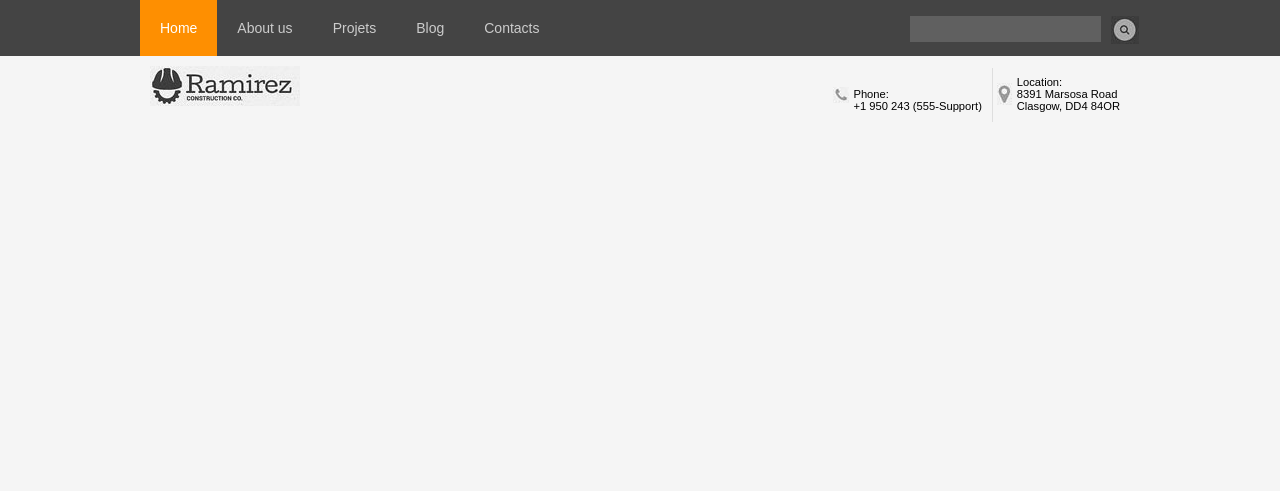
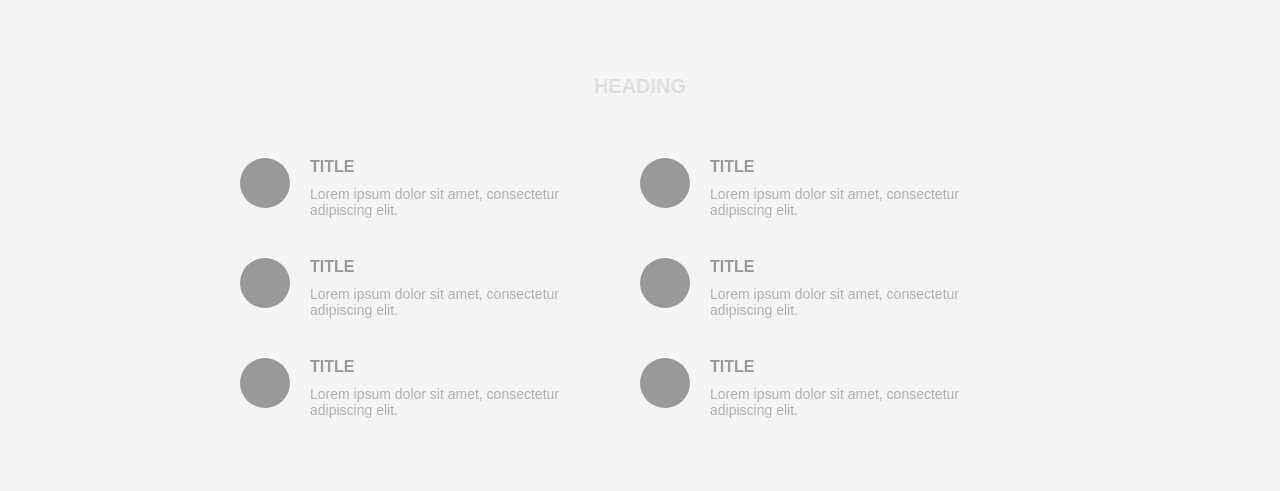
Before and after one commit to joshbloom/dws1, a plain HTML site: page components/4/component.html in a window 1280 px wide. Drawn offline with Linux system fonts and the light colour scheme.

Commit message:
component 4

```diff
--- a/components/4/component.css
+++ b/components/4/component.css
@@ -2,90 +2,70 @@
 ================================================================================
 COMPONENT STYLESHEET
 ================================================================================ */
+html { font-size: 62.5% }
 body {
 	background: #f5f5f5;
-	font: 14px sans-serif;
+	font: 1.4em sans-serif;
+	color: #b0b0b0;
 }
-nav ul, header {
+
+section {
 	max-width: 1000px;
 	margin: 0 auto;
+	padding: 75px 100px 50px 100px;
 }
-header::after, nav ul::after {
+section::after {
 	content: "";
 	display: table;
 	clear: both;
 }
 
+h2 {
+	font-size: 2rem;
+	color: #dfdfdf;
+	text-transform: uppercase;
+	font-weight: 900;
+	margin-bottom: 4rem;
+	text-align: center;
+}
 
+h3 {
+	margin: 0 0 1rem 0;
+	font-size: 1.6rem;
+	color: #999999;
+	text-transform: uppercase;
+	font-weight: 900;
+}
 
-/* NAV ======================================== */
-nav {
-	background: #444444;
+/* ARTICLE ======================================== */
+article {
+	position: relative;
+	padding: 2rem 1.5rem 2rem 7rem;
 }
-nav li {
-	list-style-type: none;
-	float: left;
+article::before {
+	content: "";
+	position: absolute;
+	top: 2rem;
+	left: 0;
+	display: block;
+	width: 50px;
+	height: 50px;
+	background: #999999;
+	border-radius: 50%;
 }
-nav li:last-of-type { float: right; }
-nav li a{
-	display: block;
-	padding: 20px;
-	color: #cccccc;
-}
-.current a {
-	background: #fe8f01;
-	color: #ffffff;
+
+@media (min-width: 650px) {
+	article {
+		width: 50%;
+		float: left;
+	}
 }
 
 
-/* SEARCH ======================================== */
-nav form { padding: 0; }
-nav form p { display: inline-block; }
-nav label { display: inline-block; text-indent: -9999px; }
-nav input[type="text"] {
-	display: block;
-	margin: 0 5px;
-	padding: 5px;
-	background: rgba(255, 255, 255, 0.15);
+/* IMAGE ======================================== */
+img {
+	width: 15rem;
+	height: 15rem;
+	border-radius: 50%;
+	background-color: #b0b0b0;
 }
-nav button {
-	border: none;
-	width: 30px;
-	height: 30px;
-	background: url('images/search.jpg') no-repeat center center;
-	text-indent: -9999px;
-}
-
-
-/* HEADER ======================================== */
-body > header { padding: 10px; }
-body > header img {
-	width: 150px;
-	height: 40px;
-	background: url('images/ramirez.jpg') no-repeat left center;
-	text-indent: -9999px;
-	float: left;
-}
-
-body > header dl { float: right; }
-body > header dt { display: none; }
-body > header dd {
-	display: inline-block;
-	padding: 10px 10px 10px 20px;
-	font-size: 80%;
-}
-body > header dd:first-of-type { border-right: solid 1px #dedede; }
-
-#phone {
-	padding-top: 20px;
-	background: url('images/phone.jpg') no-repeat left center;
-}
-#phone::before {
-	content: "Phone:";
-	display: block;
-}
-#location { background: url('images/location.jpg') no-repeat left center; }
-#location::before {
-	content: "Location:";
-	display: block;
-}
--- a/components/4/component.html
+++ b/components/4/component.html
@@ -11,33 +11,36 @@
 <body>
 
 	<!-- Component -->
-	<nav>
-		<ul>
-			<li class="current"><a href="">Home</a></li>
-			<li><a href="">About us</a></li>
-			<li><a href="">Projets</a></li>
-			<li><a href="">Blog</a></li>
-			<li><a href="">Contacts</a></li>
-			<li>
+	<section>
 
-				<form action="" method="post">
-					<p><label>Search:<input name="search" type="text" /></label></p>
-					<p><button type="submit">Search</button></p>
-				</form>
+		<h2>heading</h2>
 
-			</li>
-		</ul>
-	</nav>
+		<article>
+			<h3>title</h3>
+			<p>Lorem ipsum dolor sit amet, consectetur adipiscing elit.</p>
+		</article>
+		<article>
+			<h3>title</h3>
+			<p>Lorem ipsum dolor sit amet, consectetur adipiscing elit.</p>
+		</article>
+		<article>
+			<h3>title</h3>
+			<p>Lorem ipsum dolor sit amet, consectetur adipiscing elit.</p>
+		</article>
+		<article>
+			<h3>title</h3>
+			<p>Lorem ipsum dolor sit amet, consectetur adipiscing elit.</p>
+		</article>
+		<article>
+			<h3>title</h3>
+			<p>Lorem ipsum dolor sit amet, consectetur adipiscing elit.</p>
+		</article>
+		<article>
+			<h3>title</h3>
+			<p>Lorem ipsum dolor sit amet, consectetur adipiscing elit.</p>
+		</article>
 
-	<header>
-		<img src="images/ramirez.jpg" alt="Ramirez Cosntruction Company" />
-		<dl>
-			<dt>Phone:</dt>
-			<dd id="phone">+1 950 243 (555-Support)</dd>
-			<dt>Location:</dt>
-			<dd id="location"><address>8391 Marsosa Road<br/> Clasgow, DD4 84OR</address></dd>
-		</dl>
-	</header>
+	</section>
 	<!-- End Component -->
 
 </body>
```
